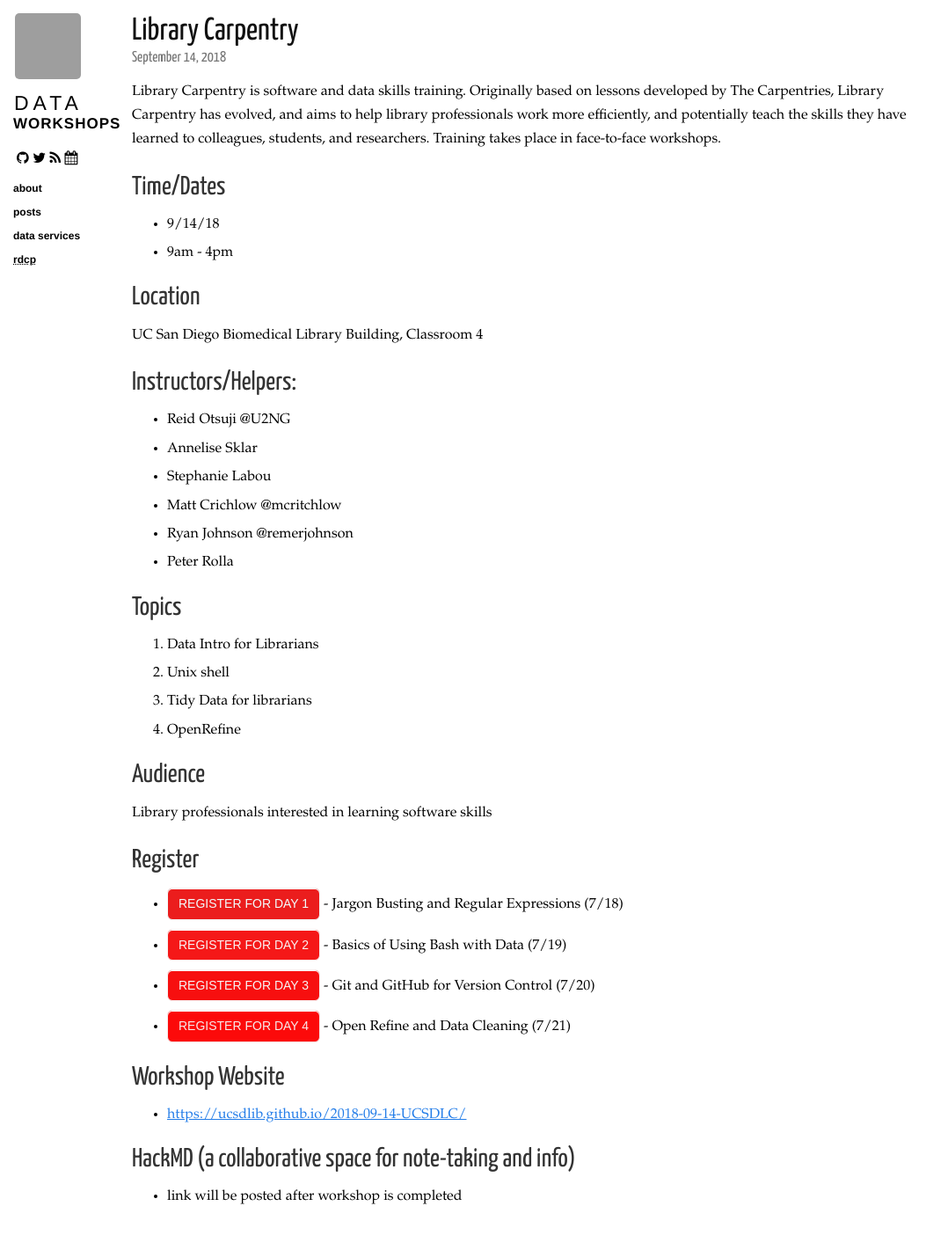
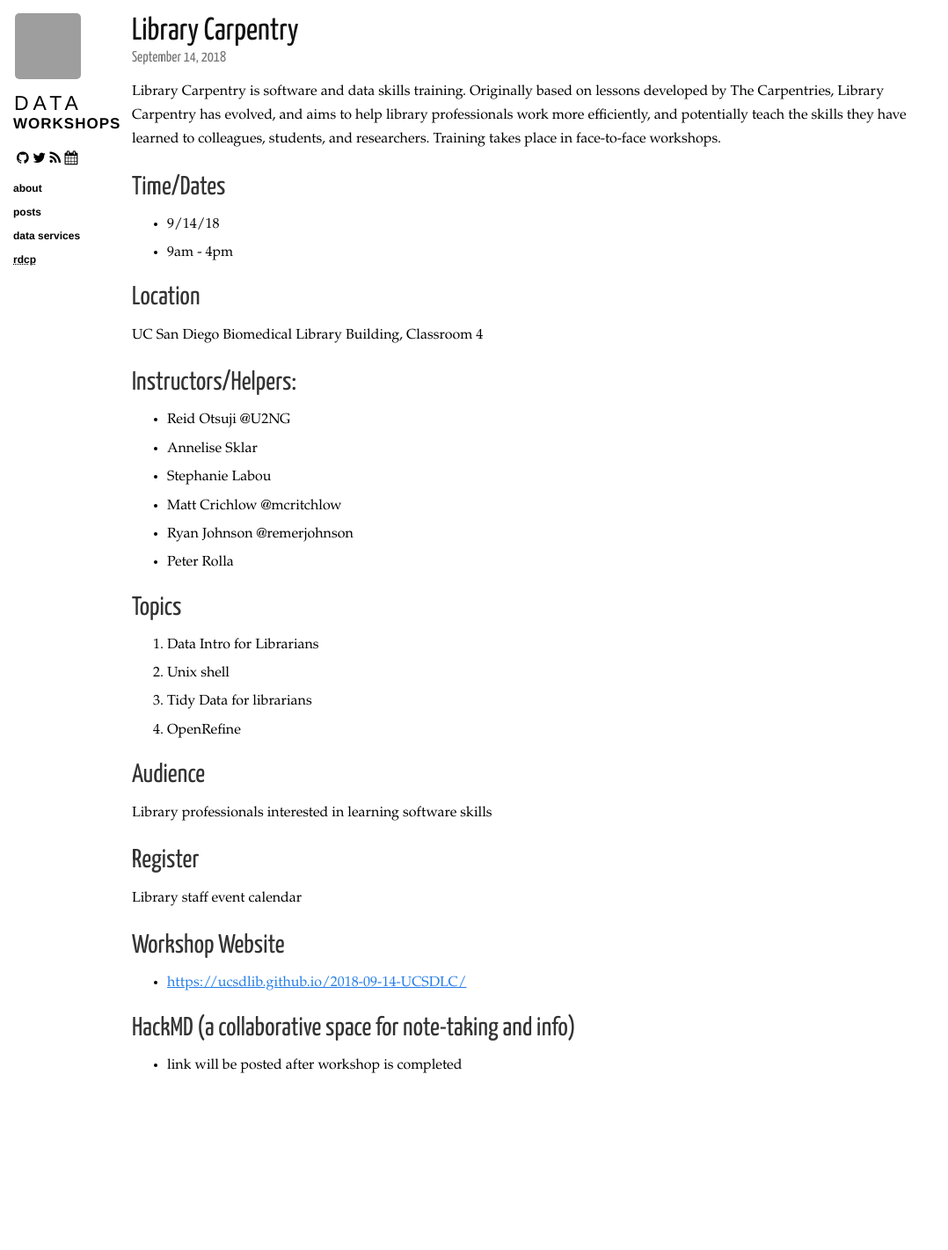
Before and after one commit to ucsdlib/workshops, a Jekyll site: the page built from _posts/2018-09-14-library-carpentry.markdown, in a window 1280 px wide. Shown: the whole page at 88% size, without its empty margins (0-1078 px from the left). Built offline with Jekyll 4.4.1, drawn with Linux system fonts in a browser that asks for light colours; nearby versions of some CDN libraries; after the commit the page ends 1272 px from its top, so only the background shows below that; grey boxes are pictures that could not be loaded.

Commit message:
removed registration information

```diff
--- a/_posts/2018-09-14-library-carpentry.markdown
+++ b/_posts/2018-09-14-library-carpentry.markdown
@@ -36,24 +36,7 @@ UC San Diego Biomedical Library Building, Classroom 4
 Library professionals interested in learning software skills
 
 ## Register
-<ul>
-<li>
-<style type="text/css">
-.e2614294 { background-color:#EB1D1D; border:1px solid #EB1D1D; color: #F2FCFC!important; -moz-box-shadow:inset 0px 1px 0px 0px #ffffff; -webkit-box-shadow:inset 0px 1px 0px 0px #ffffff; box-shadow:inset 0px 1px 0px 0px #ffffff;font-size: 14px; font-family: arial; padding:6px 12px; display:inline-block;text-decoration:none; -moz-border-radius:6px; -webkit-border-radius:6px; border-radius:6px; border-color: #F2FCFC; } .e2614294:hover { background-color:#F2FCFC; color: #EB1D1D!important; }</style><a href="http://ucsd.libcal.com/event/2614294" class="e2614294">REGISTER FOR DAY 1</a> - Jargon Busting and Regular Expressions (7/18)
-</li>
-<li>
-<style type="text/css">
-.e2614295 { background-color:#F51818; border:1px solid #F51818; color: #FAF2F2!important; -moz-box-shadow:inset 0px 1px 0px 0px #ffffff; -webkit-box-shadow:inset 0px 1px 0px 0px #ffffff; box-shadow:inset 0px 1px 0px 0px #ffffff;font-size: 14px; font-family: arial; padding:6px 12px; display:inline-block;text-decoration:none; -moz-border-radius:6px; -webkit-border-radius:6px; border-radius:6px; border-color: #FAF2F2; } .e2614295:hover { background-color:#FAF2F2; color: #F51818!important; }</style><a href="http://ucsd.libcal.com/event/2614295" class="e2614295">REGISTER FOR DAY 2</a> - Basics of Using Bash with Data (7/19)
-</li>
-<li>
-<style type="text/css">
-.e2614296 { background-color:#F70F0F; border:1px solid #F70F0F; color: #F7F4F4!important; -moz-box-shadow:inset 0px 1px 0px 0px #ffffff; -webkit-box-shadow:inset 0px 1px 0px 0px #ffffff; box-shadow:inset 0px 1px 0px 0px #ffffff;font-size: 14px; font-family: arial; padding:6px 12px; display:inline-block;text-decoration:none; -moz-border-radius:6px; -webkit-border-radius:6px; border-radius:6px; border-color: #F7F4F4; } .e2614296:hover { background-color:#F7F4F4; color: #F70F0F!important; }</style><a href="http://ucsd.libcal.com/event/2614296" class="e2614296">REGISTER FOR DAY 3</a> - Git and GitHub for Version Control (7/20)
-</li>
-<li>
-<style type="text/css">
-.e2614297 { background-color:#FC0A0A; border:1px solid #FC0A0A; color: #F7EAEA!important; -moz-box-shadow:inset 0px 1px 0px 0px #ffffff; -webkit-box-shadow:inset 0px 1px 0px 0px #ffffff; box-shadow:inset 0px 1px 0px 0px #ffffff;font-size: 14px; font-family: arial; padding:6px 12px; display:inline-block;text-decoration:none; -moz-border-radius:6px; -webkit-border-radius:6px; border-radius:6px; border-color: #F7EAEA; } .e2614297:hover { background-color:#F7EAEA; color: #FC0A0A!important; }</style><a href="http://ucsd.libcal.com/event/2614297" class="e2614297">REGISTER FOR DAY 4</a> - Open Refine and Data Cleaning (7/21)
-</li>
-</ul>
+Library staff event calendar
 
 ## Workshop Website
 
```
